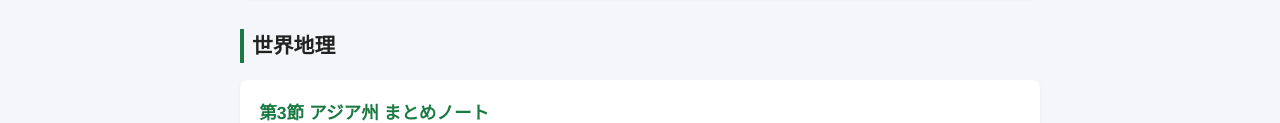
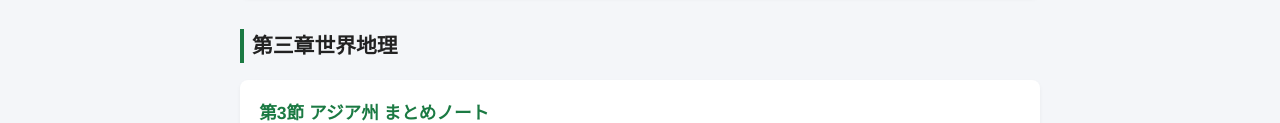
Before and after one commit to hato810school-code/geography, a plain HTML site: page index.html in a window 1280 px wide. Shown: the part 325-448 px from the top of the page. Drawn offline with Linux system fonts and the light colour scheme.

Commit message:
Update index.html

```diff
--- a/index.html
+++ b/index.html
@@ -103,7 +103,7 @@
             </li>
         </ul>
 
-        <h2>世界地理</h2>
+        <h2>第三章世界地理</h2>
         <ul class="unit-list">
             <li class="unit-card">
                 <a href="geography_unit1.html">第3節 アジア州 まとめノート</a>
```
